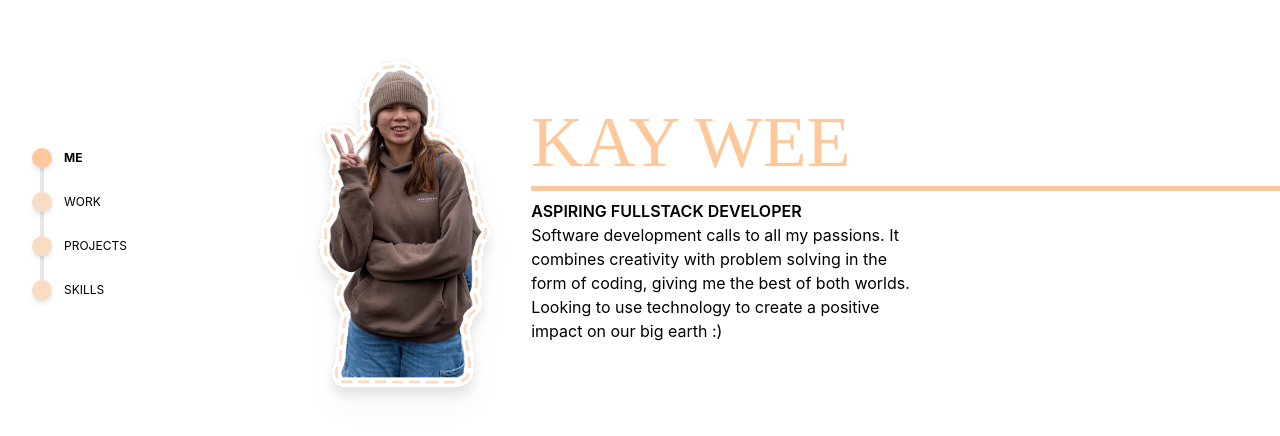
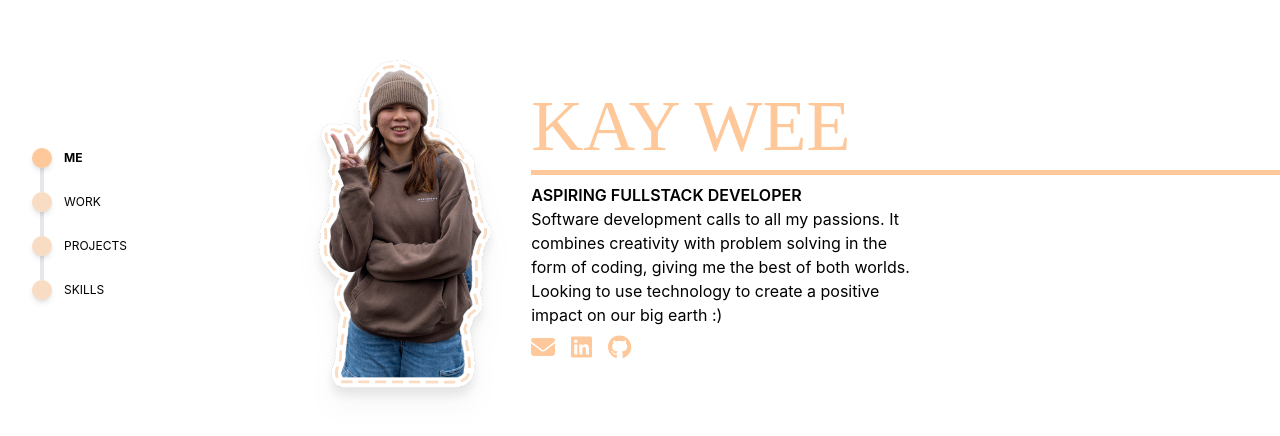
Before and after one commit to kayweeee/kayweeee.github.io, a React (Create React App) app: page / in a window 1280 px wide. Shown: the part 176-612 px from the top of the page. Built offline with nearby package versions, Linux system fonts and the light colour scheme.

Commit message:
contact to intro page

```diff
--- a/src/Components/IntroPage.jsx
+++ b/src/Components/IntroPage.jsx
@@ -1,8 +1,25 @@
 import me from "../images/pictures/me.png";
+import { FontAwesomeIcon } from "@fortawesome/react-fontawesome";
+import { faEnvelope } from "@fortawesome/free-solid-svg-icons";
+import { faLinkedin, faGithub } from "@fortawesome/free-brands-svg-icons";
+import { motion } from "framer-motion";
+
+// animation stuff
+const buttonPressVariants = {
+  press: {
+    scale: 1.2,
+  },
+};
 
 function IntroPage() {
+  const handleLinkedin = () => {
+    window.open("https://www.linkedin.com/in/kay-wee-tan/");
+  };
+  const handleGithub = () => {
+    window.open("https://github.com/kayweeee");
+  };
   return (
-    <div className="flex flex-col sm:flex-row  justify-center items-center w-full gap-x-8 py-3">
+    <div className="flex flex-col sm:flex-row justify-center items-center w-full gap-x-8 py-3">
       <div className="sm:w-2/5 flex justify-center sm:justify-end">
         <img
           className="h-[250px] sm:h-[400px] drop-shadow-xl"
@@ -20,6 +37,39 @@ function IntroPage() {
           worlds. Looking to use technology to create a positive impact on our
           big earth :)
         </p>
+        <div className="flex flex-row gap-4 mt-2">
+          <motion.button variants={buttonPressVariants} whileHover="press">
+            <a href="mailto:tankaywee09@gmail.com">
+              <FontAwesomeIcon
+                icon={faEnvelope}
+                className="text-orange"
+                size="xl"
+              />
+            </a>
+          </motion.button>
+          <motion.button
+            onClick={handleLinkedin}
+            variants={buttonPressVariants}
+            whileHover="press"
+          >
+            <FontAwesomeIcon
+              icon={faLinkedin}
+              className="text-orange"
+              size="xl"
+            />
+          </motion.button>
+          <motion.button
+            onClick={handleGithub}
+            variants={buttonPressVariants}
+            whileHover="press"
+          >
+            <FontAwesomeIcon
+              icon={faGithub}
+              className="text-orange"
+              size="xl"
+            />
+          </motion.button>
+        </div>
       </div>
     </div>
   );
--- a/src/Components/OldNavBar.jsx
+++ /dev/null
@@ -1,85 +0,0 @@
-import { FontAwesomeIcon } from "@fortawesome/react-fontawesome";
-import {
-  faChevronLeft,
-  faChevronRight,
-  faEnvelope,
-} from "@fortawesome/free-solid-svg-icons";
-import { faLinkedin, faGithub } from "@fortawesome/free-brands-svg-icons";
-import { useState } from "react";
-import { motion } from "framer-motion";
-
-// animation stuff
-const buttonPressVariants = {
-  press: {
-    scale: 0.8,
-  },
-};
-
-function NavBar() {
-  const [toggle, setToggle] = useState(false);
-  const handleLinkedin = () => {
-    window.open("https://www.linkedin.com/in/kay-wee-tan/");
-  };
-  const handleGithub = () => {
-    window.open("https://github.com/kayweeee");
-  };
-
-  return (
-    <div>
-      <motion.button
-        className="z-40 fixed top-1 right-3 md:right-5"
-        onClick={() => setToggle(!toggle)}
-        variants={buttonPressVariants}
-        whileTap="press"
-      >
-        <FontAwesomeIcon
-          icon={toggle ? faChevronRight : faChevronLeft}
-          style={{ color: "#F9DCC4" }}
-          className="p-3"
-          size="xl"
-        />
-      </motion.button>
-      <div
-        className={`top-1 right-3 md:right-5 fixed p-3 pl-5 pr-10 flex flex-row rounded z-30 ease-in-out duration-100 ${
-          toggle ? "translate-x-0" : "translate-x-52"
-        }`}
-      >
-        <div className="flex flex-row gap-4">
-          <motion.button variants={buttonPressVariants} whileHover="press">
-            <a href="mailto:tankaywee09@gmail.com">
-              <FontAwesomeIcon
-                icon={faEnvelope}
-                style={{ color: "#F9DCC4" }}
-                size="lg"
-              />
-            </a>
-          </motion.button>
-          <motion.button
-            onClick={handleLinkedin}
-            variants={buttonPressVariants}
-            whileHover="press"
-          >
-            <FontAwesomeIcon
-              icon={faLinkedin}
-              style={{ color: "#F9DCC4" }}
-              size="lg"
-            />
-          </motion.button>
-          <motion.button
-            onClick={handleGithub}
-            variants={buttonPressVariants}
-            whileHover="press"
-          >
-            <FontAwesomeIcon
-              icon={faGithub}
-              style={{ color: "#F9DCC4" }}
-              size="lg"
-            />
-          </motion.button>
-        </div>
-      </div>
-    </div>
-  );
-}
-
-export default NavBar;
```
